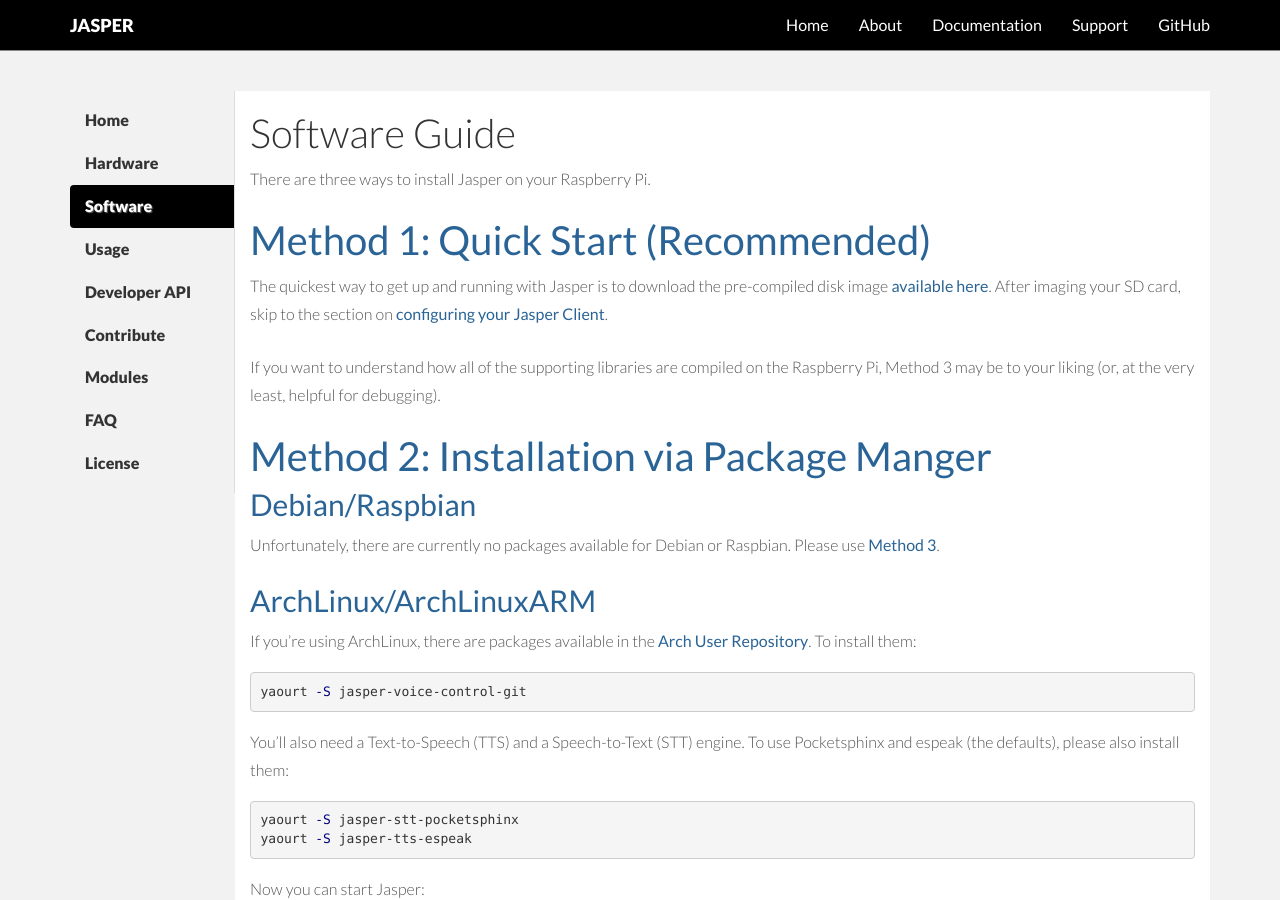
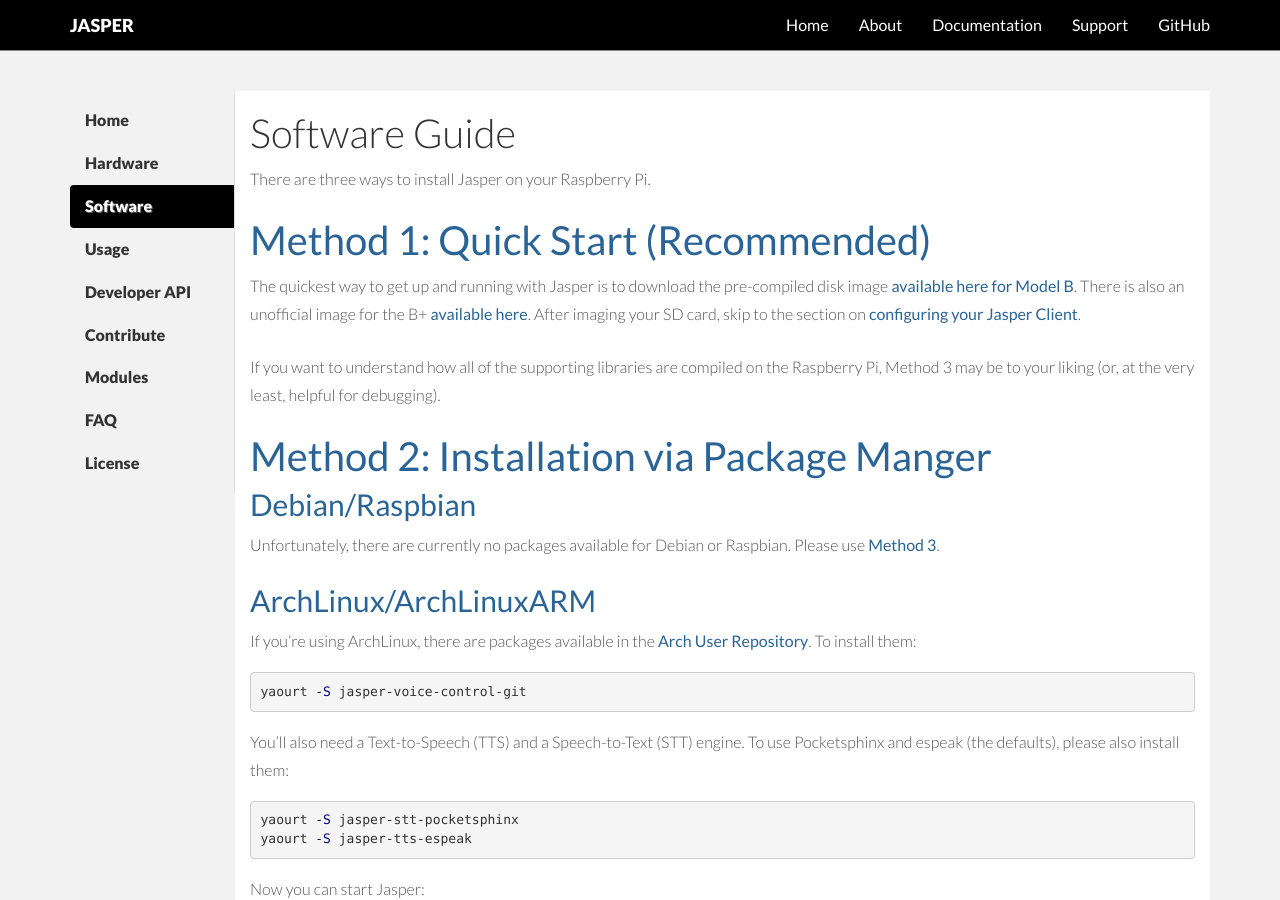
Before and after one commit to jasperproject/jasperproject.github.io, a Jekyll site: the page built from documentation/software/index.md, in a window 1280 px wide and 900 px high. Built offline with Jekyll 4.4.1, drawn with Linux system fonts in a browser that asks for light colours; nearby versions of some CDN libraries.

Commit message:
added B+ image download link

```diff
--- a/documentation/software/index.md
+++ b/documentation/software/index.md
@@ -12,7 +12,7 @@
 
 <h1 class="linked" id='quick-start'><a href="#quick-start" title="Permalink to this headline">Method 1: Quick Start (Recommended)</a></h1>
 
-The quickest way to get up and running with Jasper is to download the pre-compiled disk image [available here](http://sourceforge.net/projects/jasperproject/files/jasper-disk-image.tar.gz/download). After imaging your SD card, skip to the section on [configuring your Jasper Client](#configure-jasper).
+The quickest way to get up and running with Jasper is to download the pre-compiled disk image [available here for Model B](http://sourceforge.net/projects/jasperproject/files/jasper-disk-image.tar.gz/download). There is also an unofficial image for the B+ [available here](https://groups.google.com/forum/#!topic/jasper-support-forum/xHgonA-TZYw). After imaging your SD card, skip to the section on [configuring your Jasper Client](#configure-jasper).
 
 If you want to understand how all of the supporting libraries are compiled on the Raspberry Pi, Method 3 may be to your liking (or, at the very least, helpful for debugging).
 
```
